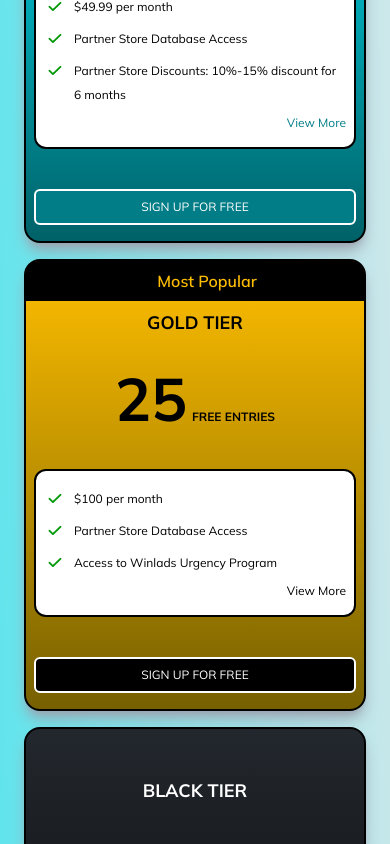
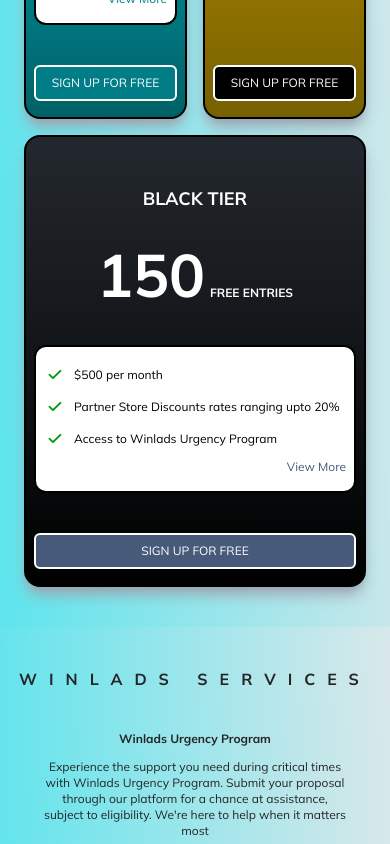
Before and after one commit to Cameron933/winlads-client, a React (Vite) app: page / in a window 390 px wide. Shown: the part 2980-3824 px from the top of the page. Built offline with nearby package versions, Linux system fonts and the light colour scheme; some icons are missing.

Commit message:
image-fix

```diff
--- a/src/components/SubCard/SubCard.jsx
+++ b/src/components/SubCard/SubCard.jsx
@@ -33,7 +33,8 @@ const SubCard = ({
     point6,
     point7,
     mostPopular = false,
-    yValue
+    yValue,
+    classNames
 }) => {
     const [showmore, setShowmore] = useState(false);
     const [btnBgColor, setBtnBgColor] = useState(buttonColor);
@@ -59,7 +60,7 @@ const SubCard = ({
             whileInView={{y:0, opacity:1}}
             viewport={{once:true}}
             transition={{duration:1, delay:0.5}}
-            className={`rounded-2xl px-2 pt-12 pb-4 shadow-lg shadow-gray-400 relative flex flex-col border-2 border-black`}
+            className={`rounded-2xl px-2 pt-12 pb-4 shadow-lg shadow-gray-400 relative flex flex-col border-2 border-black ${classNames}`}
             style={{
                 background: `linear-gradient(180deg, ${bgColorFrom} 0%, ${bgColorTo} 100%)`,
             }}
--- a/src/components/choosePlane/ChoosePlane.jsx
+++ b/src/components/choosePlane/ChoosePlane.jsx
@@ -441,7 +441,7 @@ const ChoosePlane = () => {
             </motion.div>
           </div>
         </div> */}
-         <div className="grid xl:grid-cols-5 grid-cols-1 md:grid-cols-3 gap-4 px-3 xs:px-32 md:px-0">
+         <div className="grid xl:grid-cols-5 grid-cols-2 md:grid-cols-3 gap-4 px-3 xs:px-32 md:px-0">
           <Card
             title="Starter Tier"
             // titleColor="white"
@@ -562,6 +562,7 @@ const ChoosePlane = () => {
             arrowColor="[#01819D]"
             buttonTextColor={"white"}
             btnword="SIGN UP FOR FREE"
+            classNames={'col-span-2 md:col-span-1'}
             // point1={Correct}
             // point2={Correct}
             // point3={Correct}
```
